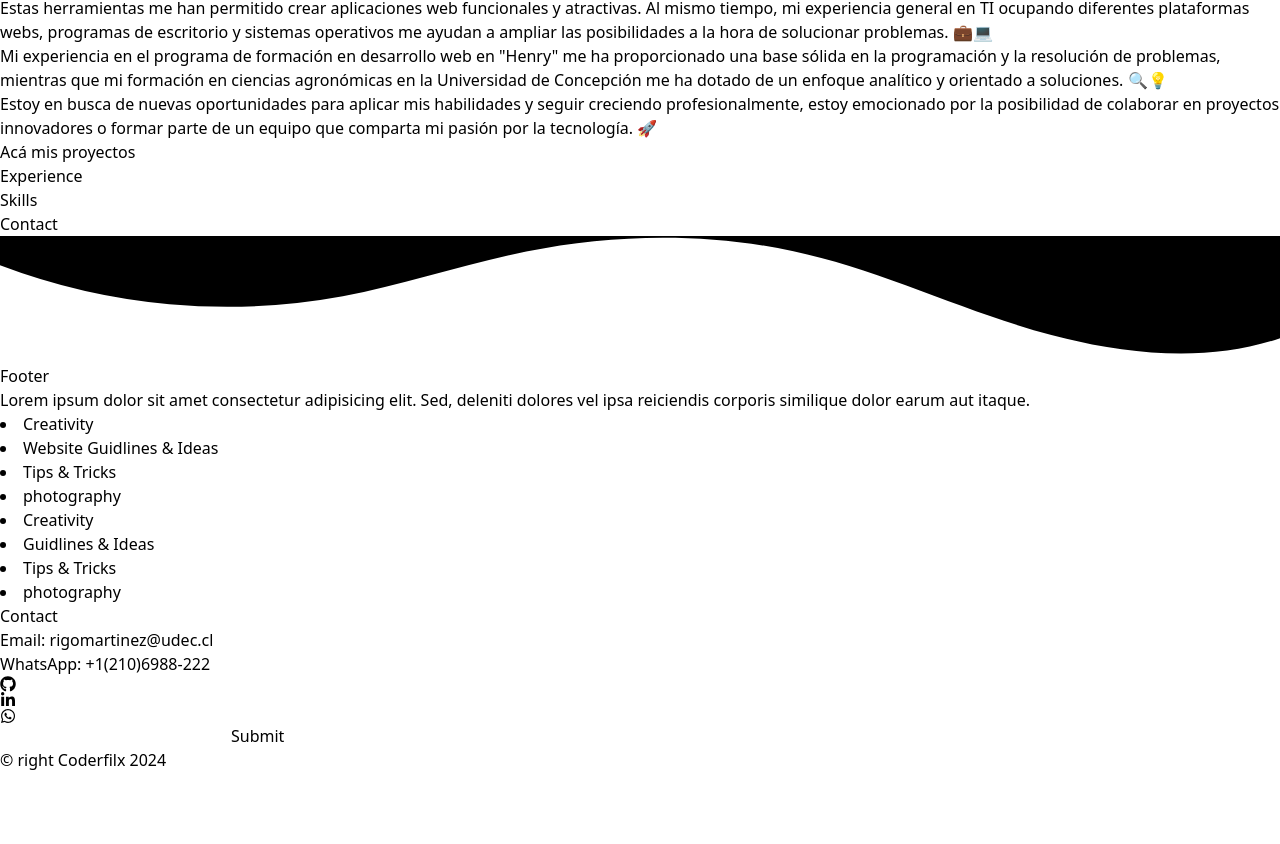
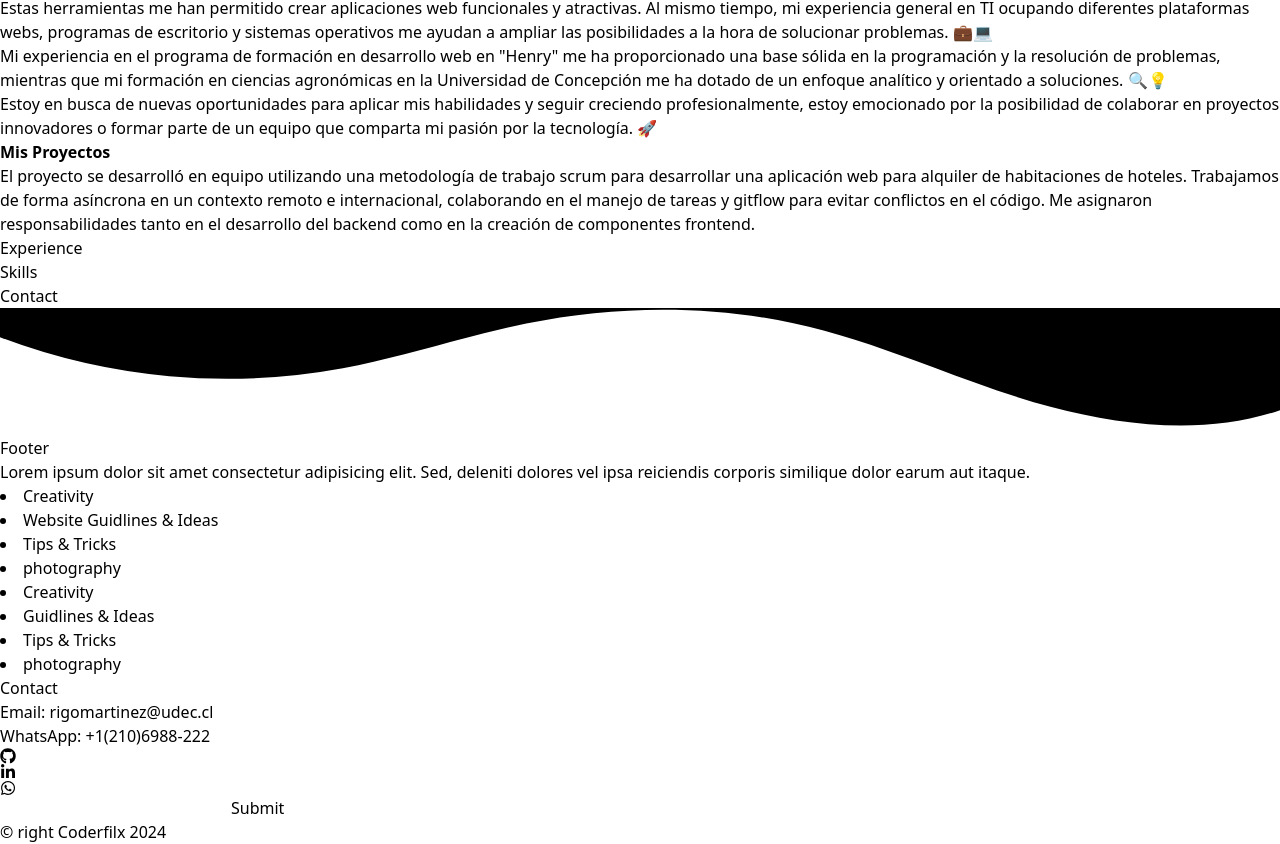
Before and after one commit to rigobersio/porfolio-and-ebook, a React (Vite) app in the folder frontend/: page / in a window 1280 px wide. Shown: the part 932-1776 px from the top of the page. Before the commit the page ends 1704 px from the top, so only its background shows below. Built offline with nearby package versions, Linux system fonts and the light colour scheme.

Commit message:
(ryzen)edit:Project(esqueleto, animación y posicion)

```diff
--- a/frontend/src/components/projects/Projects.tsx
+++ b/frontend/src/components/projects/Projects.tsx
@@ -1,13 +1,33 @@
-import React from "react";
+import React, { useState, useEffect } from "react";
+import { useInView } from "react-intersection-observer";
 
 const Projects: React.FC = () => {
 
-    return (
-        <div id="Proyectos">
-            <h1>Acá mis proyectos</h1>
-        </div>
+  const [isProjectsVisible, setIsProjectsVisible] = useState(false);
 
-    );
+  const { ref: projectsRef, inView: isProjectsInView } = useInView({
+    threshold: 0.5,
+    triggerOnce: true,
+  })
+
+  useEffect(() => {
+    setIsProjectsVisible(isProjectsInView);
+  }, [isProjectsInView]);
+
+  return (
+    <div id="Proyectos" className="w-80 flex content-center direction-col" ref={projectsRef}>
+      <h2 className="text-center p-[3rem] text-3xl my-2 hover:text-purple-800 transition"><strong>Mis Proyectos</strong></h2>
+      <div className="bg-slate-800">
+      {isProjectsVisible && (
+          <p className="mx-auto">El proyecto se desarrolló en equipo utilizando una metodología de trabajo scrum para desarrollar una aplicación
+          web para alquiler de habitaciones de hoteles. Trabajamos de forma asíncrona en un contexto remoto e
+          internacional, colaborando en el manejo de tareas y gitflow para evitar conflictos en el código. Me asignaron
+          responsabilidades tanto en el desarrollo del backend como en la creación de componentes frontend.</p>
+        )}
+      </div>
+    </div>
+
+  );
 };
 
 export default Projects;
```
